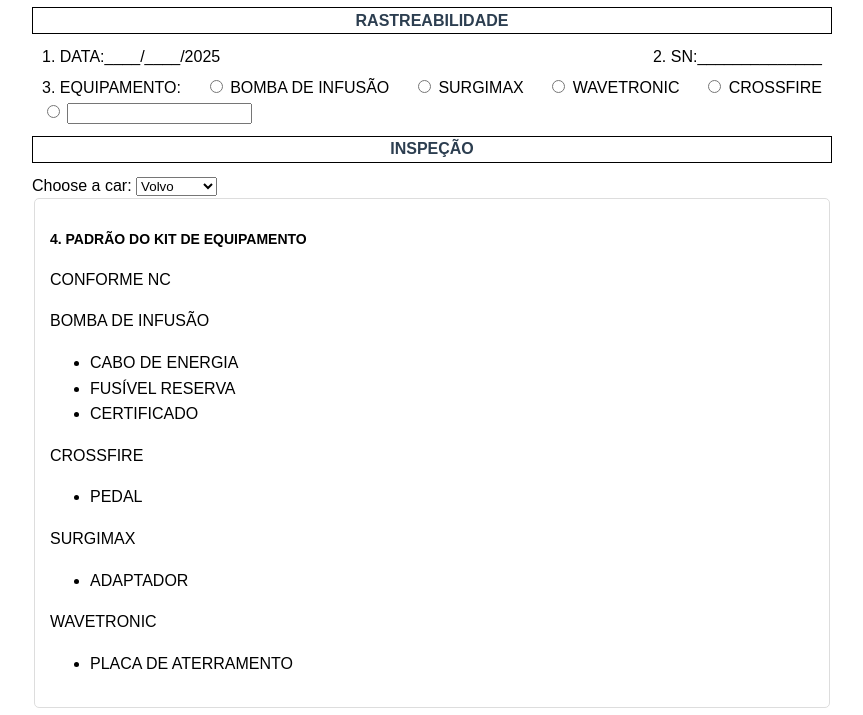
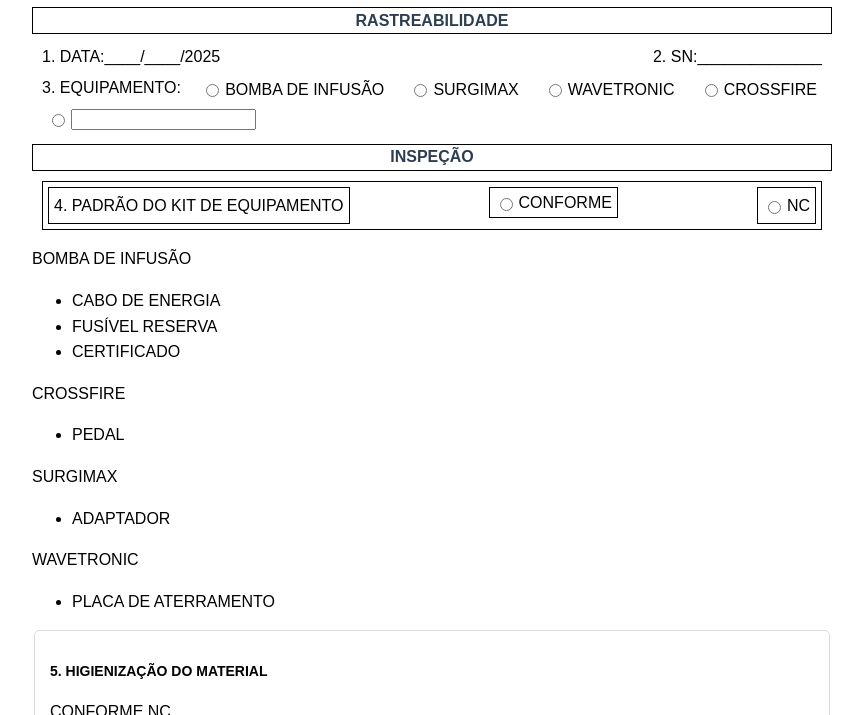
Before and after one commit to LuanDuka/javascript-course, a plain HTML site: page surgicare-forms/index.html in a window 1280 px wide. Shown: the part 85-800 px from the top of the page, without its empty margins (208-1071 px from the left). Drawn offline with Linux system fonts and the light colour scheme.

Commit message:
Add some styel on Padrão do Kit

```diff
--- a/surgicare-forms/forms-style.css
+++ b/surgicare-forms/forms-style.css
@@ -138,3 +138,34 @@
   justify-content: space-between;
   margin: 5px 10px;
 }
+
+.default-nc-container {
+  display: flex;
+  justify-content: space-between;
+  margin: 5px 10px;
+}
+
+.default-container {
+  display: flex;
+  align-items: center;
+}
+
+.radio-group {
+  display: flex;
+  gap: 5px;
+  /* Reduzi o espaçamento entre os botões */
+}
+
+.black-border {
+  border: 1px solid black;
+  padding: 5px;
+}
+
+.selection-box {
+  display: flex;
+  align-items: center;
+  gap: 3px;
+  /* Espaçamento interno reduzido */
+  padding: 2px 5px;
+  /* Padding menor para compactar */
+}
--- a/surgicare-forms/index.html
+++ b/surgicare-forms/index.html
@@ -68,17 +68,33 @@
 
     <section>
       <h2>INSPEÇÃO</h2>
-      <label for="cars">Choose a car:</label>
+
+      <!-- <label for="cars">Choose a car:</label>
       <select name="cars" id="cars">
         <option value="volvo">Volvo</option>
         <option value="saab">Saab</option>
         <option value="mercedes">Mercedes</option>
         <option value="audi">Audi</option>
-      </select>
+      </select> -->
 
-      <fieldset>
-        <h3>4. PADRÃO DO KIT DE EQUIPAMENTO</h3>
-        <p>CONFORME NC</p>
+      <div class="inspection-container">
+
+        <div class="black-border default-nc-container">
+          <div class="default-container black-border">
+            <span>4. PADRÃO DO KIT DE EQUIPAMENTO</span>
+          </div>
+          <div class="nc-container">
+            <div class="selection-box black-border">
+              <input type="radio" id="radio1" name="radioGroup" value="1">
+              <label for="radio1">CONFORME</label>
+            </div>
+          </div>
+
+          <div class="selection-box black-border">
+            <input type="radio" id="radio2" name="radioGroup" value="2">
+            <label for="radio2">NC </label>
+          </div>
+        </div>
 
         <p>BOMBA DE INFUSÃO</p>
         <ul>
@@ -101,7 +117,7 @@
         <ul>
           <li>PLACA DE ATERRAMENTO</li>
         </ul>
-      </fieldset>
+      </div>
 
       <fieldset>
         <h3>5. HIGIENIZAÇÃO DO MATERIAL</h3>
```
